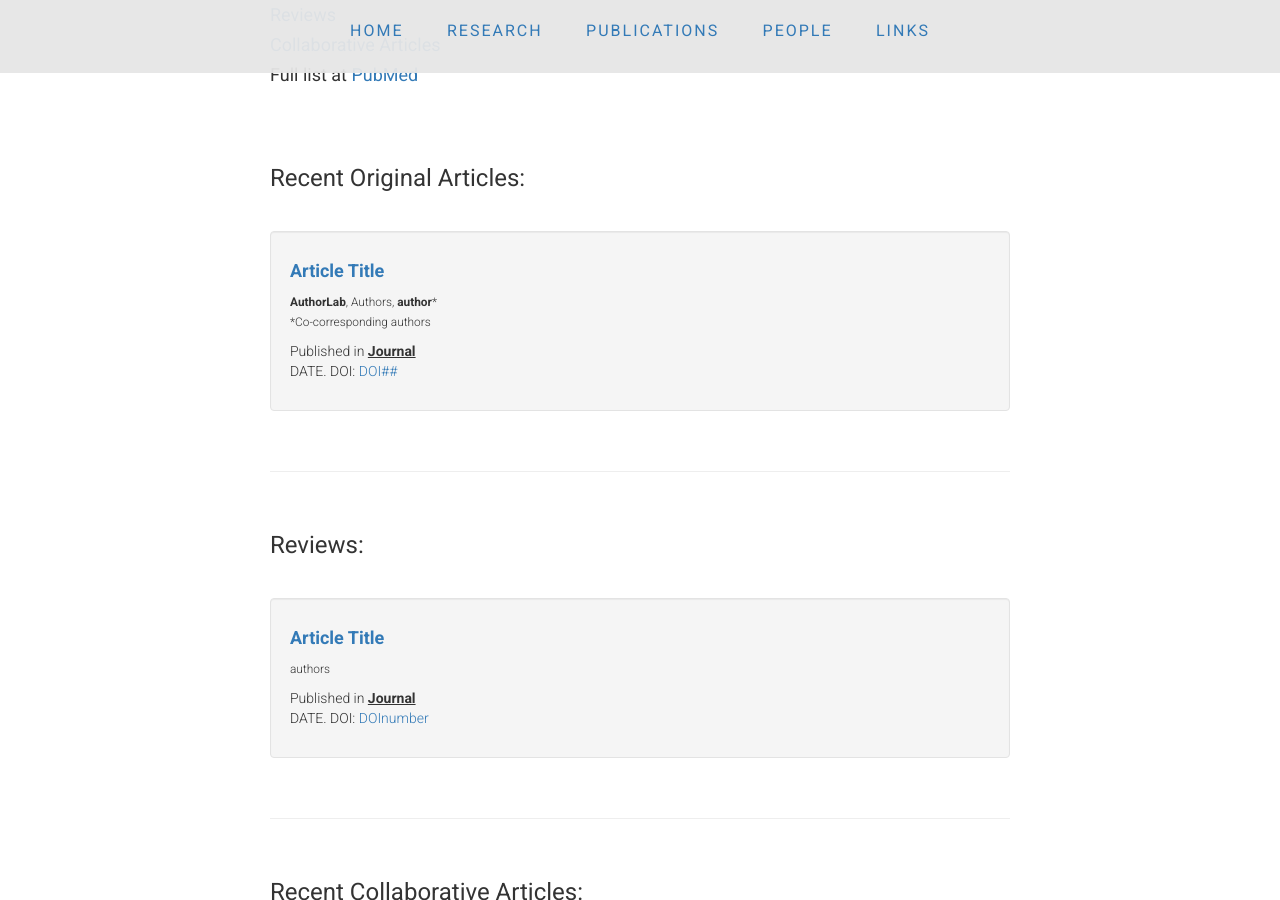
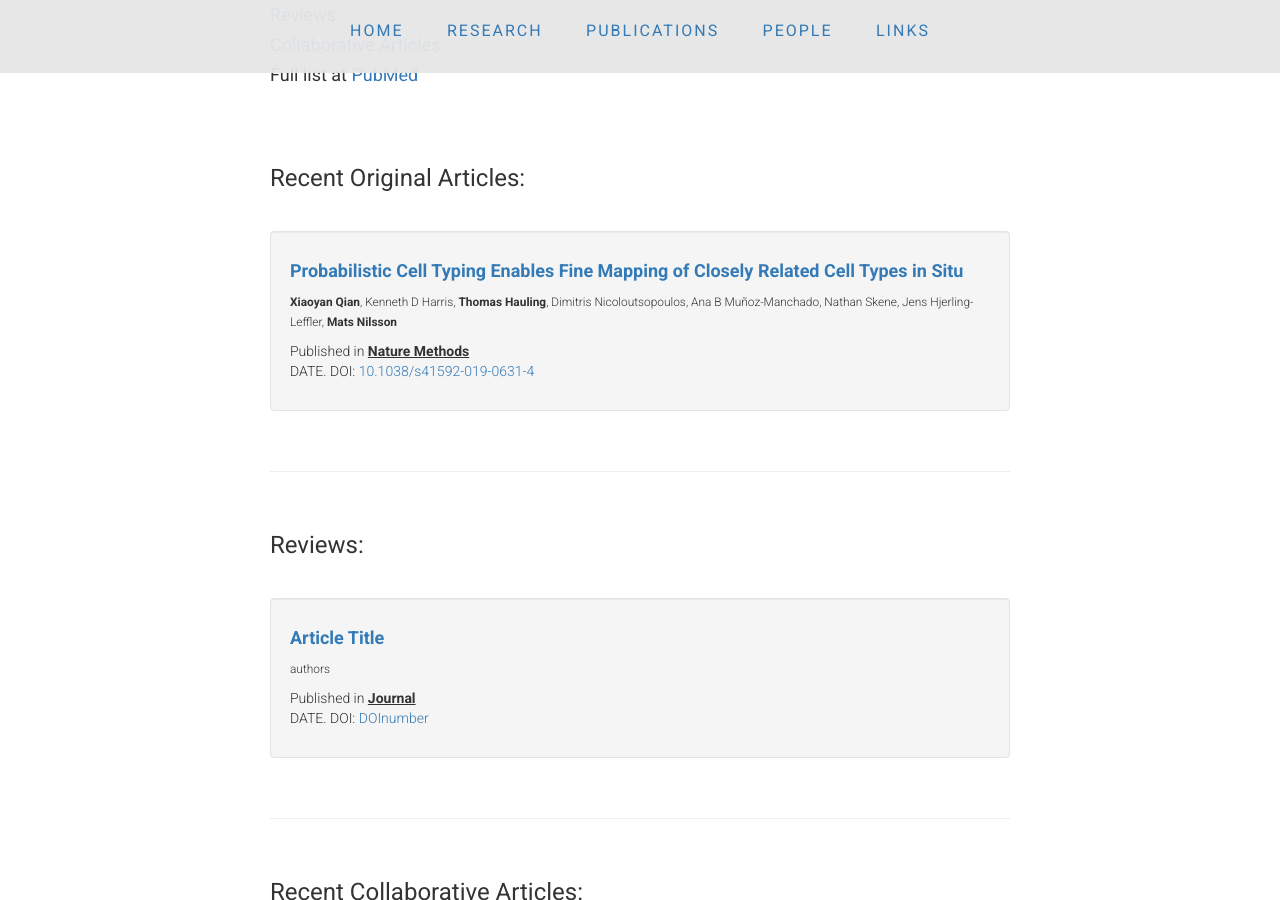
Before and after one commit to flintott/NilssonLab, a Jekyll site: the page publications/index.html, which Jekyll copies as it is, in a window 1280 px wide and 900 px high, scrolled down 450 px. Built offline with Jekyll 4.4.1, drawn with Linux system fonts in a browser that asks for light colours.

Commit message:
Update index.html

```diff
--- a/publications/index.html
+++ b/publications/index.html
@@ -10,7 +10,7 @@
 </head>
 <body>
   <header class="container">
-   <link rel="icon" href="/img/moldia.png">
+   <link rel="icon" href="../img/moldia.png">
     <div class="navigation">
       <ul>
         <li><a class="page-link" href="../">Home</a></li>
@@ -84,13 +84,13 @@ ABOVE IS THE TEMPLATE TO ADD ADDITIONAL PUBLICATIONS -->
 	<div class="well">
           <li class="media">
             <div class="media-body">
-              <h4><b><a href="weblink" target="_blank">Article Title</a></b></h4>
+              <h4><b><a href="https://pubmed.ncbi.nlm.nih.gov/31740815-probabilistic-cell-typing-enables-fine-mapping-of-closely-related-cell-types-in-situ/?from_term=mats+nilsson&from_sort=date&from_pos=1"
+			target="_blank">Probabilistic Cell Typing Enables Fine Mapping of Closely Related Cell Types in Situ</a></b></h4>
                 <p></p>
-                <small><b>AuthorLab</b>, Authors, <b>author</b>*</small>
-                <p><small>*Co-corresponding authors</small></p>
+                <small><b>Xiaoyan Qian</b>, Kenneth D Harris, <b>Thomas Hauling</b>, Dimitris Nicoloutsopoulos, Ana B Muñoz-Manchado, Nathan Skene, Jens Hjerling-Leffler, <b>Mats Nilsson</b></small>
                 <p></p>
-                <p>Published in <strong><u>Journal</u></strong><br>
-                  DATE. DOI: <a href="DOILink" target="_blank">DOI##</a></p>
+                <p>Published in <strong><u>Nature Methods</u></strong><br>
+                  DATE. DOI: <a href="https://doi.org/10.1038/s41592-019-0631-4 " target="_blank">10.1038/s41592-019-0631-4 </a></p>
               </div>
             </li>
           </div>
```
